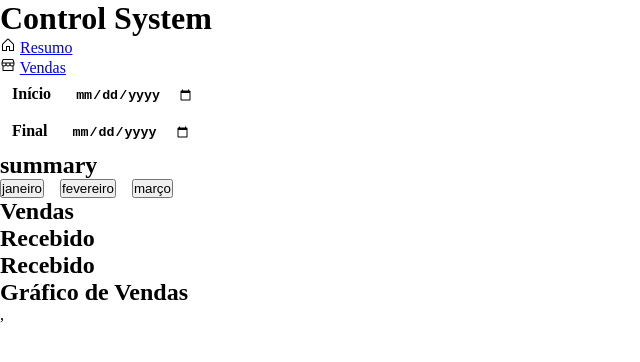
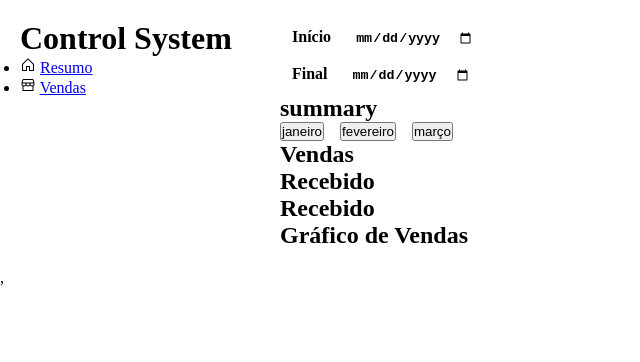
Before and after one commit to diegofchagas/control-system, a React (Vite) app: page / in a window 1280 px wide. Shown: the top 362 px of the page, without its empty margins (0-640 px from the left). Built offline with nearby package versions, Linux system fonts and the light colour scheme; no server answers.

Commit message:
add estilo e alterando a estrutura do codigo da pagina inicial

```diff
--- a/src/App.tsx
+++ b/src/App.tsx
@@ -1,18 +1,18 @@
 import { BrowserRouter } from "react-router-dom";
 import { Header } from "./Components/Header";
 import { Sidenav } from "./Components/Sidenav";
-//import { Sales } from "./pages/Sales";
-//import { Summary } from "./pages/Summary";
 import { Router } from "./Router";
 
 function App() {
   return (
     <BrowserRouter>
-      <Sidenav />
-      <main>
-        <Header />
-        <Router/>
-      </main>
+      <div className="container">
+        <Sidenav />
+        <main>
+          <Header />
+          <Router />
+        </main>
+      </div>
     </BrowserRouter>
   );
 }
--- a/src/globalStyle.tsx
+++ b/src/globalStyle.tsx
@@ -16,8 +16,10 @@ body{
   font-size:1rem;
 }
 
-.box{
+.container{
   display:grid;
+  grid-template-columns: 15rem auto;
+  padding: 1.25rem;
   gap:1.25rem;
 }
 
```
